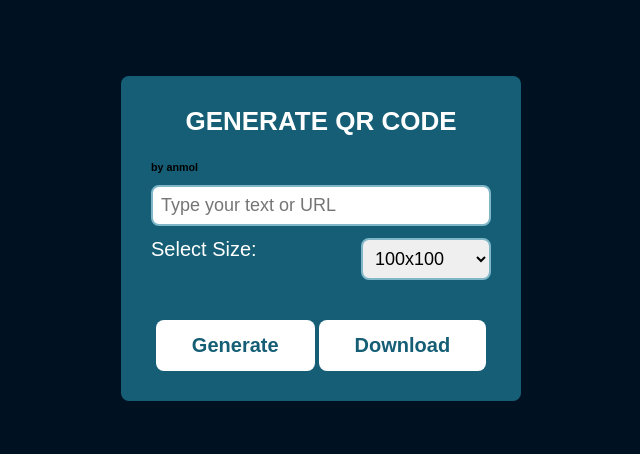
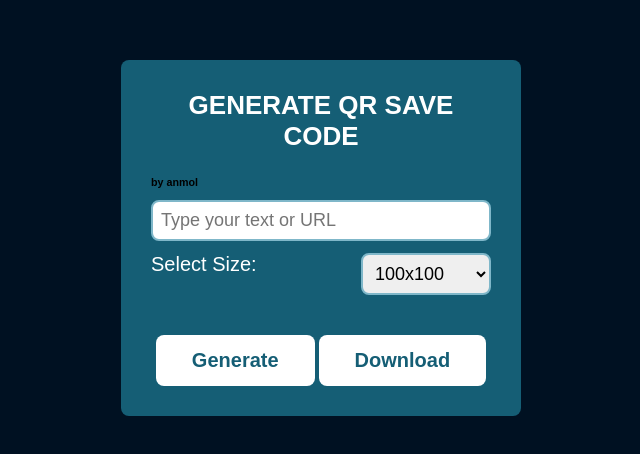
Before and after one commit to anmol192/QR-Generator, a plain HTML site: page index.html in a window 1280 px wide. Shown: the part 162-616 px from the top of the page, without its empty margins (319-959 px from the left). Drawn offline with Linux system fonts and the light colour scheme.

Commit message:
Update index.html

```diff
--- a/index.html
+++ b/index.html
@@ -10,7 +10,7 @@
 <body>
     <div class="box">
         <div class="qr-header">
-            <h1>Generate QR Code</h1>
+            <h1>Generate QR Save Code</h1>
             <h6>by anmol</h6>
 
             <input type="text" placeholder="Type your text or URL" id="qr-text">
@@ -40,4 +40,5 @@
     <script src="script.js"></script>
     <script src="https://cdnjs.cloudflare.com/ajax/libs/qrcodejs/1.0.0/qrcode.min.js"></script>
 </body>
+
 </html>
```
